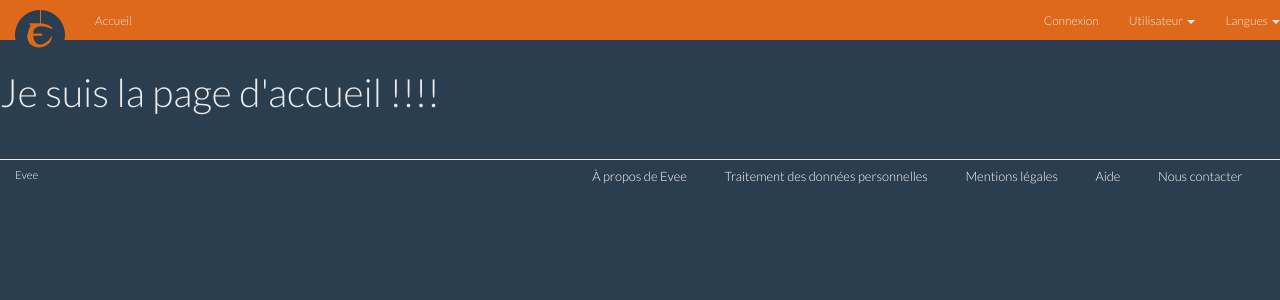
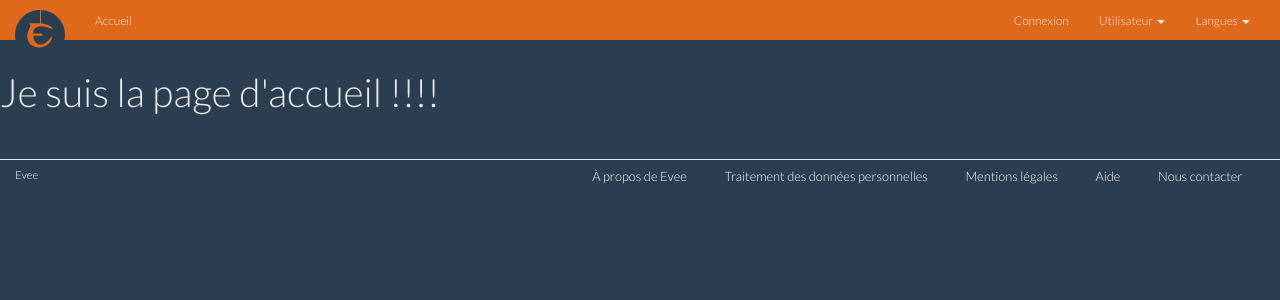
Before and after one commit to RyoSaeba69/Evee, a Node server app: page / in a window 1280 px wide. Shown: the top 300 px of the page. Run offline with Node 20, Linux system fonts and the light colour scheme.

```diff
--- a/public/css/custom.css
+++ b/public/css/custom.css
@@ -1,3 +1,12 @@
+/* navbar-right */
+
+@media (min-width: 768px) {
+    .navbar-right {
+        margin-right: 0px;
+        padding-right: 15px;
+    }
+}
+
 /* footer */
 
 footer {
@@ -9,7 +18,7 @@ footer {
 
 footer a {
     color: #ffffff;
-   font-size: 86%;
+    font-size: 86%;
 }
 
 footer a:hover {
--- a/server/app.js
+++ b/server/app.js
@@ -15,7 +15,7 @@ var app = express();
 //app.set('views', path.join(__dirname, 'public'));
 
 // uncomment after placing your favicon in /public
-app.use(favicon(path.join(__dirname, '../public/ressources/images/logo.png')));
+app.use(favicon(path.join(__dirname, '../public/ressources/images/logo2.png')));
 app.use(logger('dev'));
 app.use(bodyParser.json());
 app.use(bodyParser.urlencoded({ extended: false }));
```
